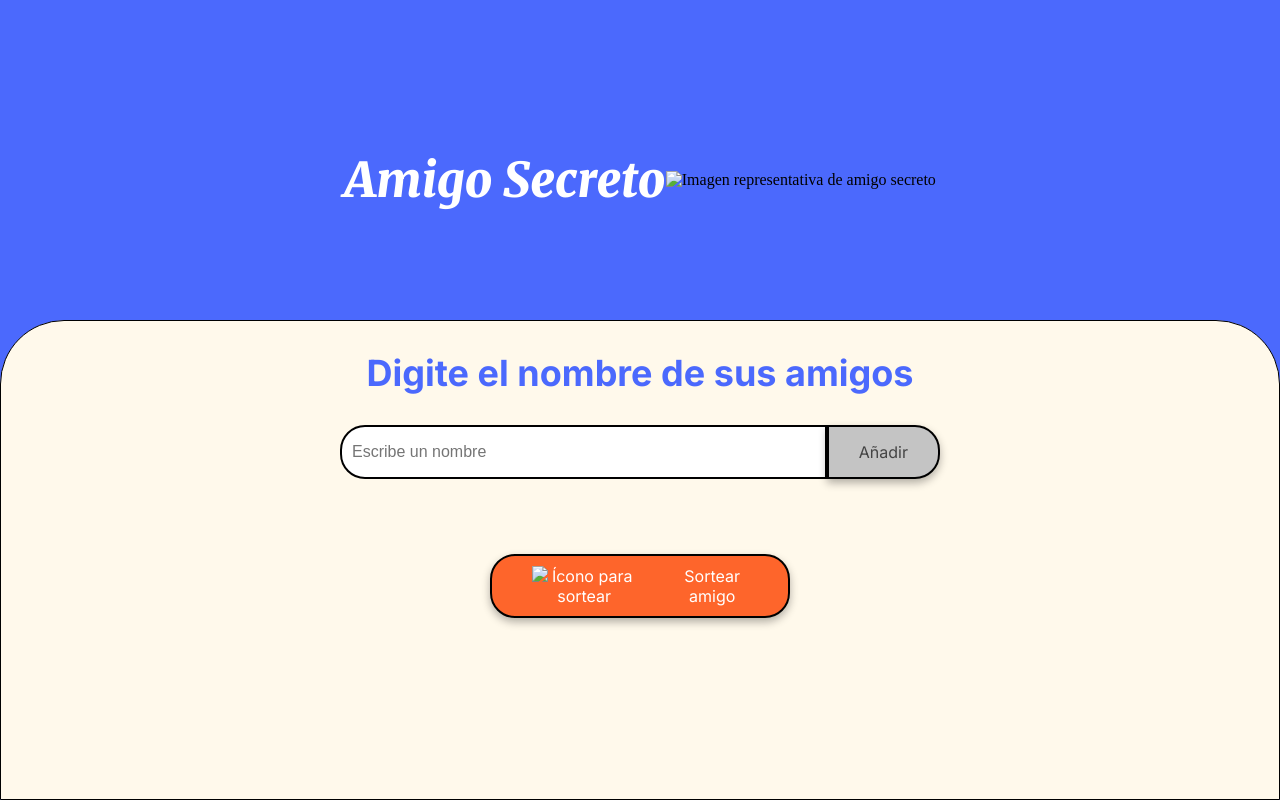
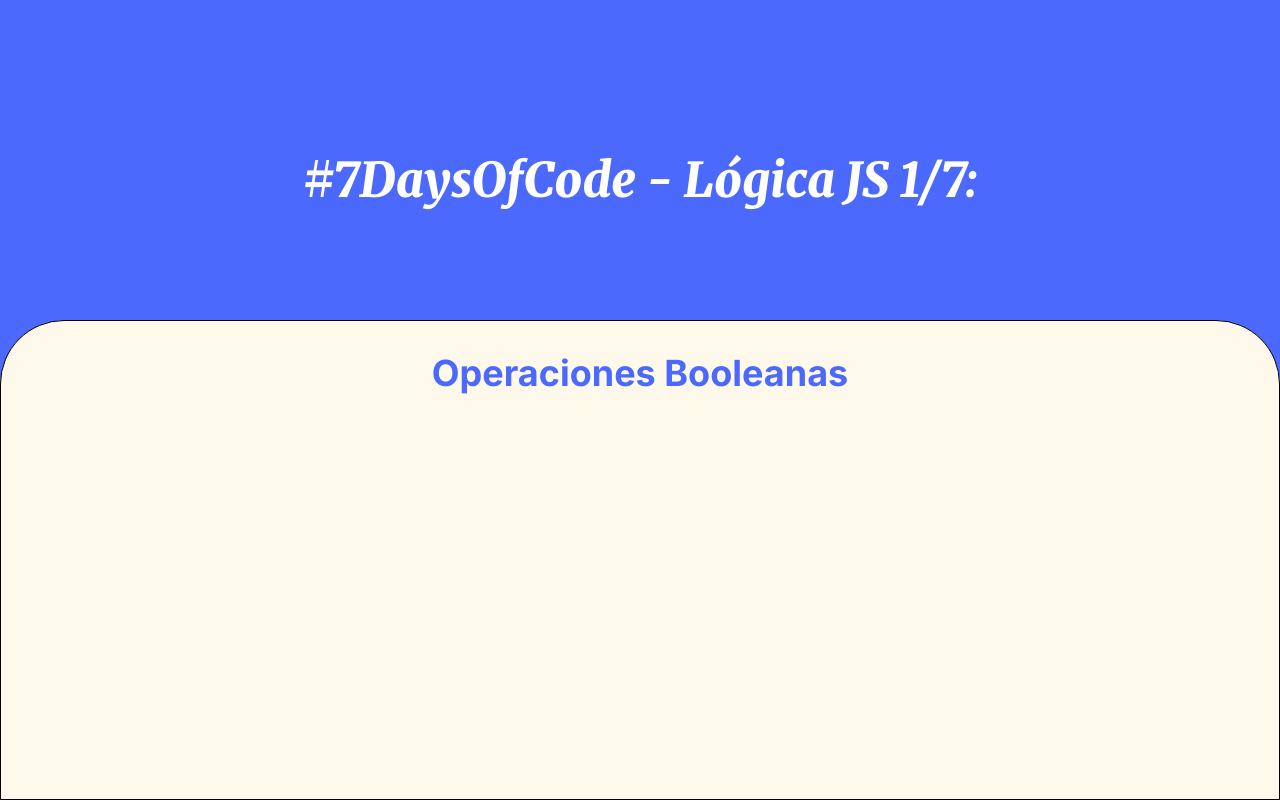
Before and after one commit to RenatoLR/-7DaysOfCode---L-gica-JS-1-7-Operaciones-Booleanas, a plain HTML site: page index.html in a window 1280 px wide. Drawn offline with Linux system fonts and the light colour scheme.

Commit message:
Update index.html

```diff
--- a/index.html
+++ b/index.html
@@ -7,35 +7,14 @@
     <link rel="preconnect" href="https://fonts.googleapis.com">
     <link rel="preconnect" href="https://fonts.gstatic.com" crossorigin>
     <link href="https://fonts.googleapis.com/css2?family=Inter:wght@100;400;700;900&family=Merriweather:ital,wght@0,300;0,400;0,700;0,900;1,300;1,400;1,700;1,900&display=swap" rel="stylesheet">
-    <title>Amigo Secreto</title>
+    <title>7days_of_code</title>
 </head>
 
 <body>
     <main class="main-content">
         <header class="header-banner">
-            <h1 class="main-title">Amigo Secreto</h1>
-            <img src="assets/amigo-secreto.png" alt="Imagen representativa de amigo secreto">
-        </header>
+            <h1 class="main-title">#7DaysOfCode - Lógica JS 1/7:</h1>
+            </header>
 
         <section class="input-section">
-            <h2 class="section-title">Digite el nombre de sus amigos</h2>
-            <div class="input-wrapper">
-                <input type="text" id="amigo" class="input-name" placeholder="Escribe un nombre">
-                <button class="button-add" onclick="AgregarAmigos()">Añadir</button>
-            </div>
-
-            <ul id="listaAmigos" class="name-list" aria-labelledby="ListaAmigos" role="list"></ul>
-            <ul id="resultado" class="result-list" aria-live="polite"></ul>
-
-            <div class="button-container">
-                <button class="button-draw" onclick="SortearAmigo()" aria-label="Sortear amigo secreto">
-                    <img src="assets/play_circle_outline.png" alt="Ícono para sortear">
-                    Sortear amigo
-                </button>
-            </div>
-        </section>
-    </main>
-
-    <script src="app.js" defer></script>
-</body>
-</html>
+            <h2 class="section-title">Operaciones Booleanas</h2>
```
